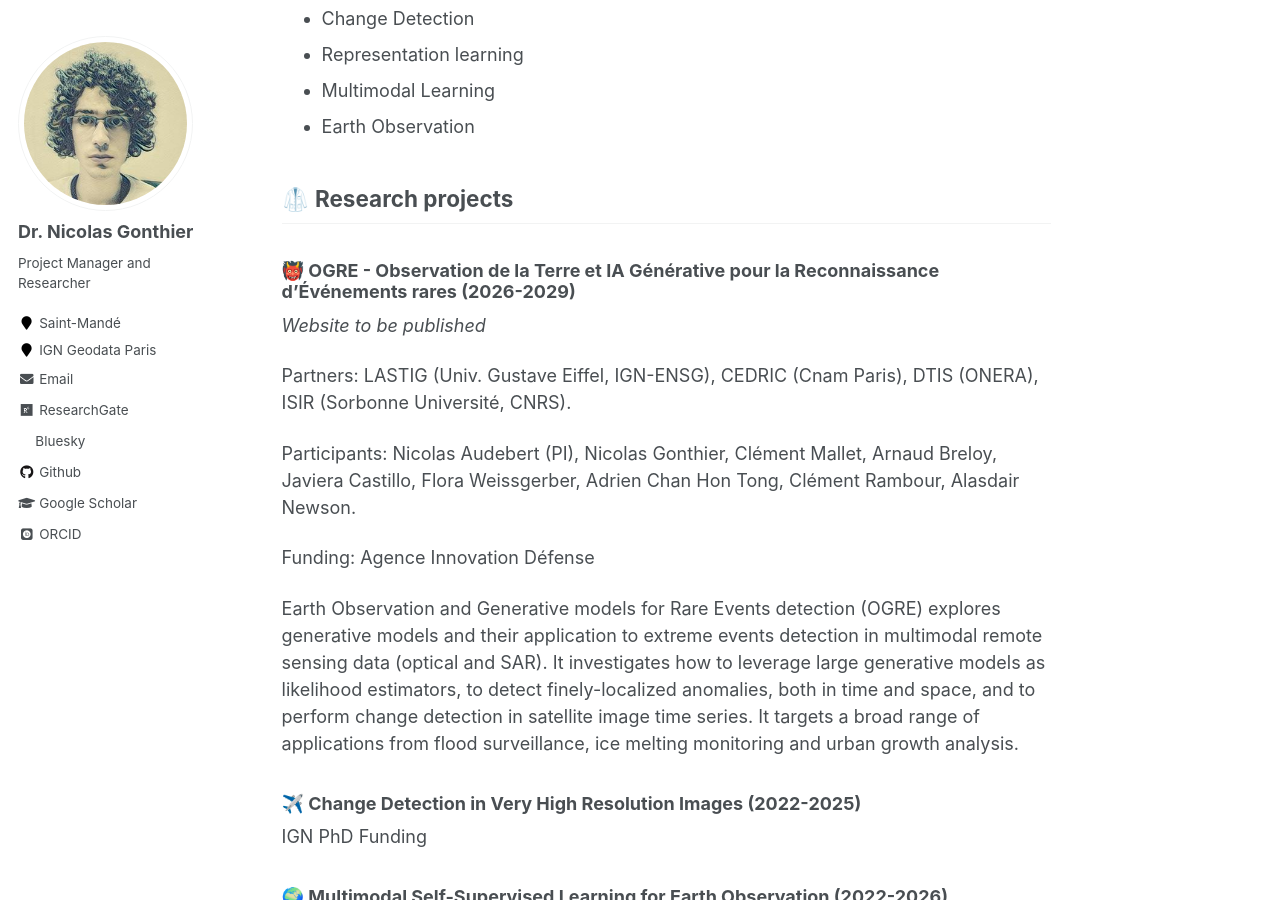
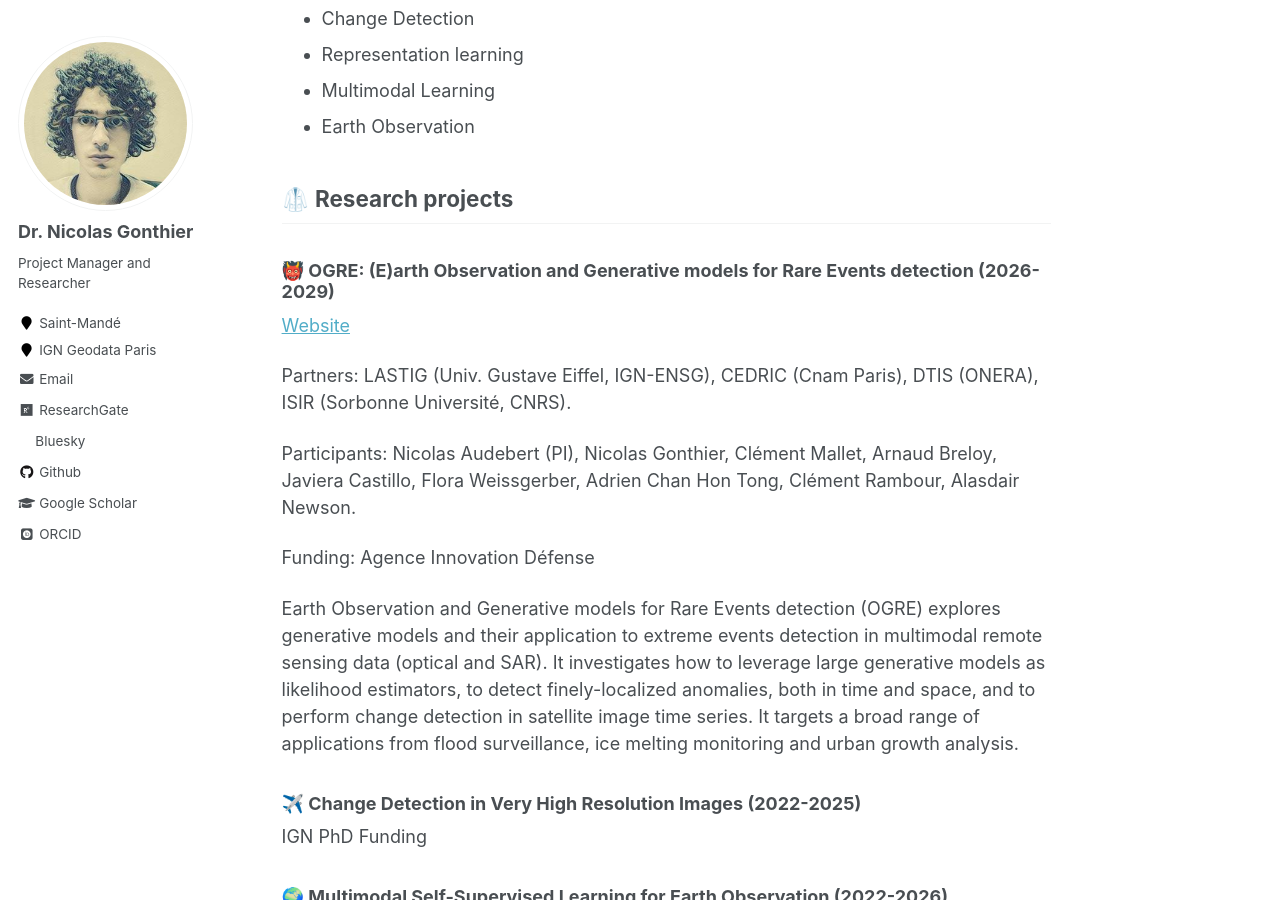
Before and after one commit to ngonthier/ngonthier.github.io, a Jekyll site: the page built from _pages/about.md, in a window 1280 px wide and 900 px high, scrolled down 598 px. Built offline with Jekyll 4.4.1, drawn with Linux system fonts in a browser that asks for light colours; some web fonts are replaced.

Commit message:
Update about.md

```diff
--- a/_pages/about.md
+++ b/_pages/about.md
@@ -26,9 +26,9 @@ My research interests include deep learning applied for geospatial data and hist
 - Earth Observation
 
 ## 🥼 Research projects
-### 👹 OGRE - Observation de la Terre et IA Générative pour la Reconnaissance d'Événements rares (2026-2029)
+### 👹 OGRE: (E)arth Observation and Generative models for Rare Events detection (2026-2029)
 
-*Website to be published*
+[Website](https://geo-ogre.github.io/)
 
 Partners: LASTIG (Univ. Gustave Eiffel, IGN-ENSG), CEDRIC (Cnam Paris), DTIS (ONERA), ISIR (Sorbonne Université, CNRS).
 
```
